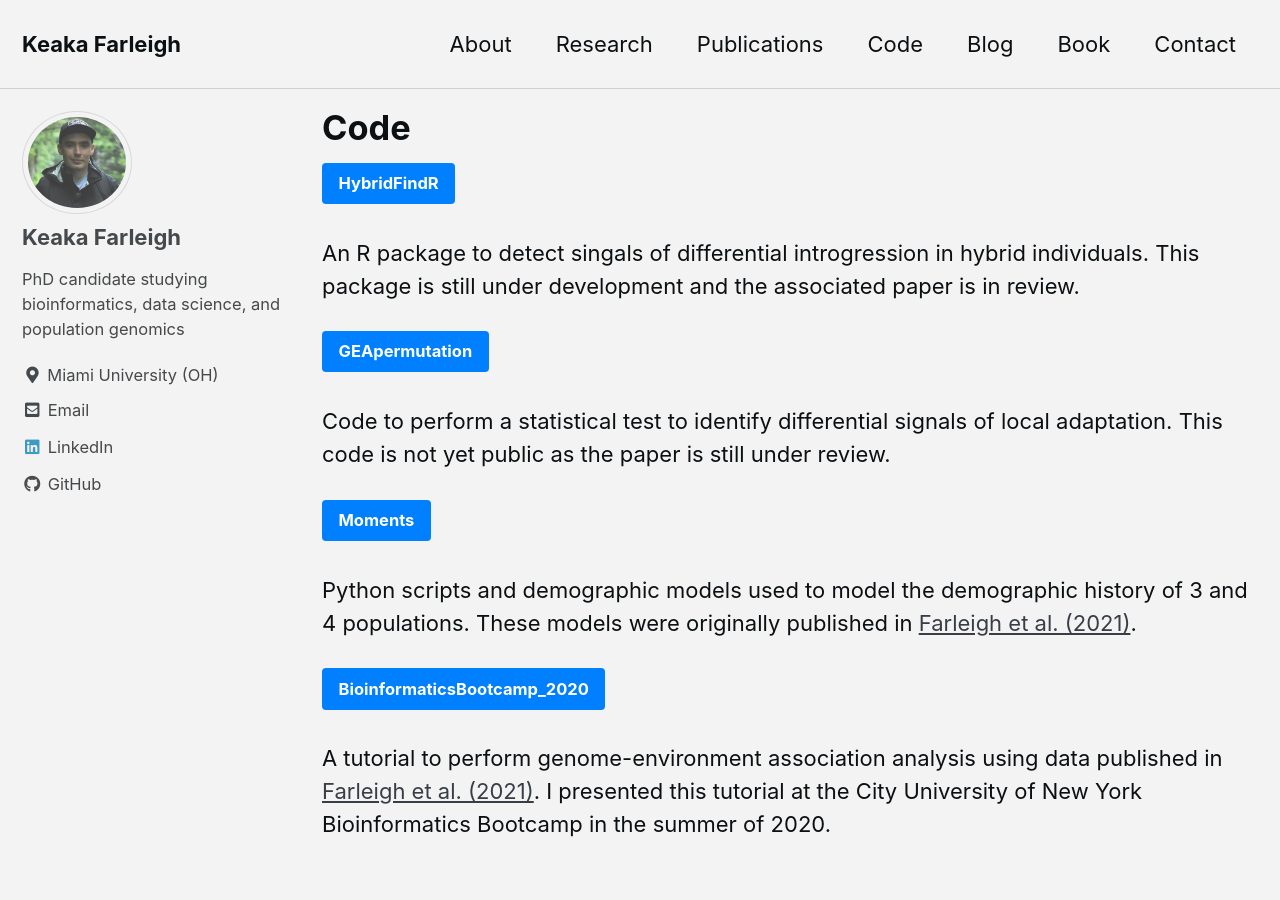
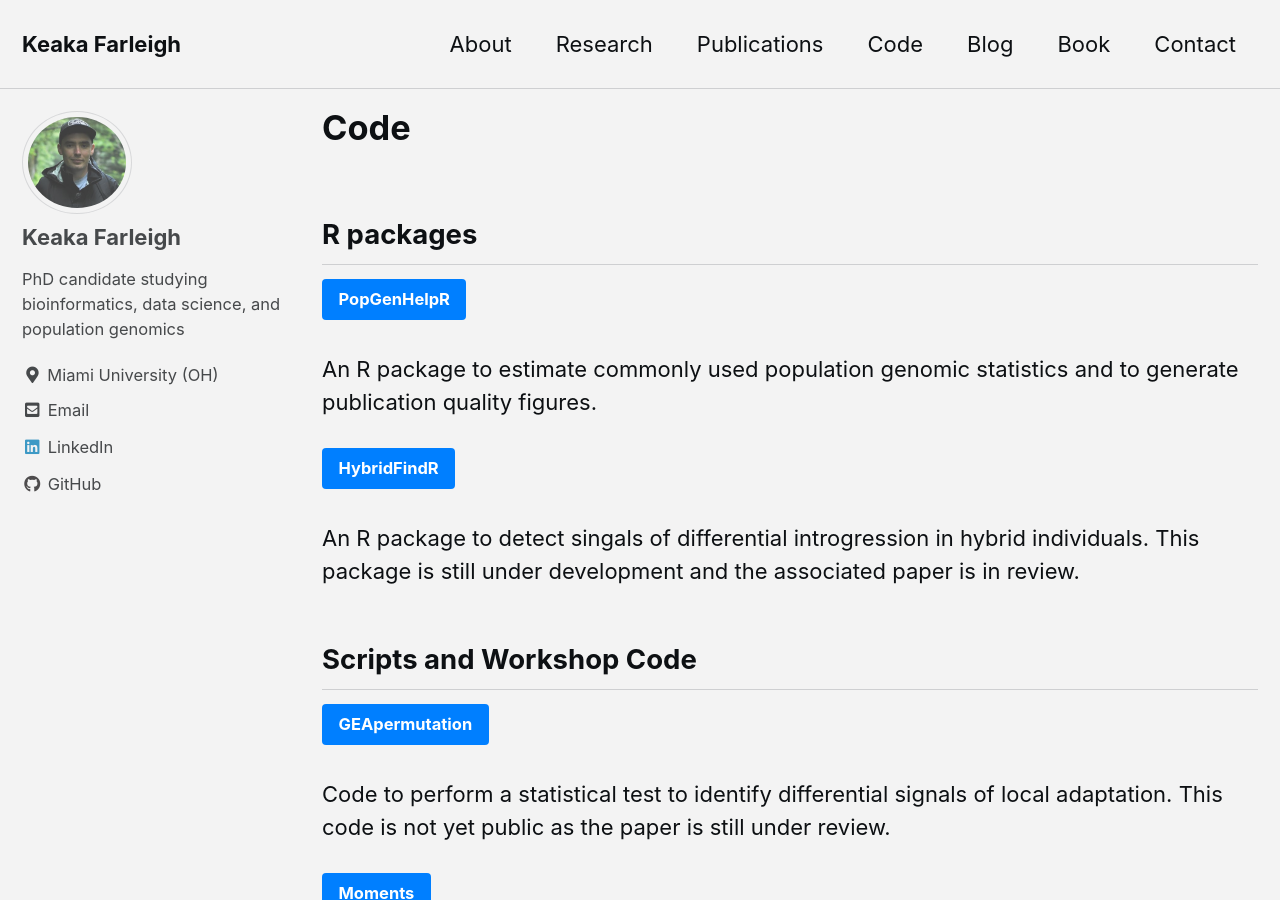
Before and after one commit to kfarleigh/kfarleigh.github.io, a Jekyll site: the page built from _pages/code.md, in a window 1280 px wide and 900 px high. Built offline with Jekyll 4.4.1, drawn with Linux system fonts in a browser that asks for light colours; cached includes are drawn as plain includes.

Commit message:
Update code.md

```diff
--- a/_pages/code.md
+++ b/_pages/code.md
@@ -4,10 +4,16 @@ permalink: /code/
 classes: wide
 ---
 
+## R packages
+[PopGenHelpR](https://kfarleigh.github.io/PopGenHelpR/){: .btn .btn--info .text-center}
+
+An R package to estimate commonly used population genomic statistics and to generate publication quality figures.
+
 [HybridFindR](https://github.com/kfarleigh/HybridFindR){: .btn .btn--info .text-center}
 
 An R package to detect singals of differential introgression in hybrid individuals. This package is still under development and the associated paper is in review.
 
+## Scripts and Workshop Code
 [GEApermutation](https://github.com/kfarleigh/GEApermutation){: .btn .btn--info .text-center}
 
 Code to perform a statistical test to identify differential signals of local adaptation. This code is not yet public as the paper is still under review.
```
